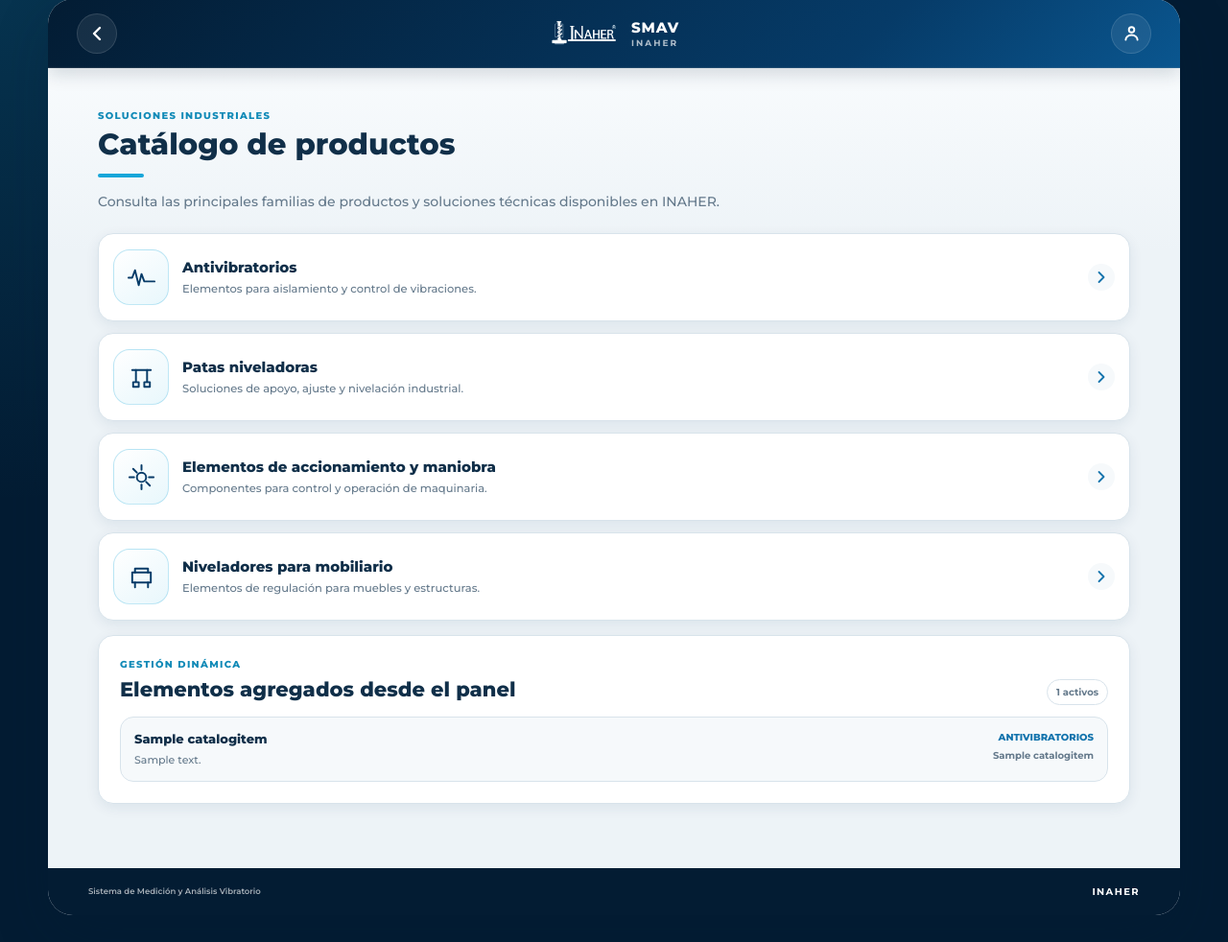
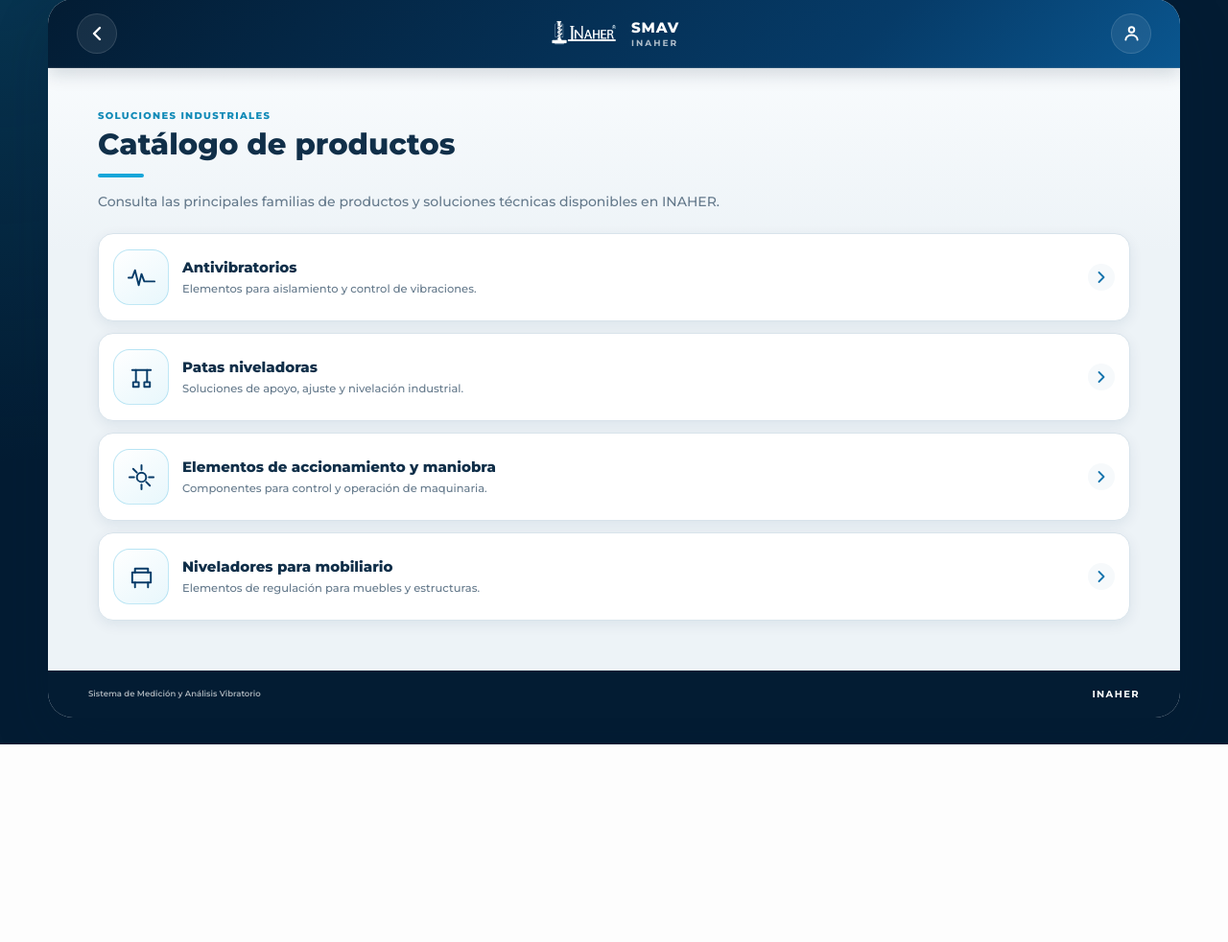
Before and after one commit to ERicardoMT/Resident, a Django app: page /catalogo/ in a window 1280 px wide. Shown: the part 29-1011 px from the top of the page at 96% size. After the commit the page ends 805 px from the top, so only its background shows below. Run offline with Django 5.2, Linux system fonts and the light colour scheme; tables that the repository leaves empty hold one stand-in row (values such as "Sample post"); parts of the project's set-up code (start-up, migrations or seed data) failed here and were passed over.

Commit message:
Eliminar elementos agregados desde el panel

```diff
--- a/apps/core/views.py
+++ b/apps/core/views.py
@@ -382,29 +382,52 @@ def catalogo_view(request):
     categorias = [
         {
             "name": "Antivibratorios",
-            "description": "Elementos para aislamiento y control de vibraciones.",
+            "description": (
+                "Elementos para aislamiento "
+                "y control de vibraciones."
+            ),
             "icon": "vibration",
-            "url_name": "antivibratorios", # <-- Ya conectada
+            "url_name": "antivibratorios",
         },
         {
             "name": "Patas niveladoras",
-            "description": "Soluciones de apoyo, ajuste y nivelación industrial.",
+            "description": (
+                "Soluciones de apoyo, ajuste "
+                "y nivelación industrial."
+            ),
             "icon": "leveling",
-            "url_name": "patas_niveladoras", # <-- Ajustar si en tu urls.py se llama distinto (ej. "patas")
+            "url_name": "patas_niveladoras",
         },
         {
-            "name": "Elementos de accionamiento y maniobra",
-            "description": "Componentes para control y operación de maquinaria.",
+            "name": (
+                "Elementos de accionamiento "
+                "y maniobra"
+            ),
+            "description": (
+                "Componentes para control "
+                "y operación de maquinaria."
+            ),
             "icon": "control",
             "url_name": "accionamiento",
         },
         {
             "name": "Niveladores para mobiliario",
-            "description": "Elementos de regulación para muebles y estructuras.",
+            "description": (
+                "Elementos de regulación "
+                "para muebles y estructuras."
+            ),
             "icon": "furniture",
             "url_name": "mobiliario",
         },
     ]
+
+    return render(
+        request,
+        "core/catalogo.html",
+        {
+            "categorias": categorias,
+        },
+    )
 
     catalog_items = CatalogItem.objects.filter(is_active=True).order_by('-id')
 
--- a/templates/core/catalogo.html
+++ b/templates/core/catalogo.html
@@ -120,32 +120,5 @@
     </li>
     {% endfor %}
   </ul>
-
-  {% if catalog_items %}
-  <div class="card catalog-card">
-    <div class="section-heading compact-heading">
-      <div>
-        <span class="section-kicker">Gestión dinámica</span>
-        <h2>Elementos agregados desde el panel</h2>
-      </div>
-      <span class="section-count">{{ catalog_items|length }} activos</span>
-    </div>
-
-    <div class="catalog-list">
-      {% for item in catalog_items %}
-      <article class="catalog-entry">
-        <div class="catalog-entry-copy">
-          <strong>{{ item.name }}</strong>
-          <span>{{ item.description|striptags|truncatechars:120|default:"Sin descripción" }}</span>
-        </div>
-        <div class="catalog-entry-meta">
-          <span>{{ item.category|default:"General" }}</span>
-          <small>{{ item.price_label }}</small>
-        </div>
-      </article>
-      {% endfor %}
-    </div>
-  </div>
-  {% endif %}
 </section>
 {% endblock %}
```
